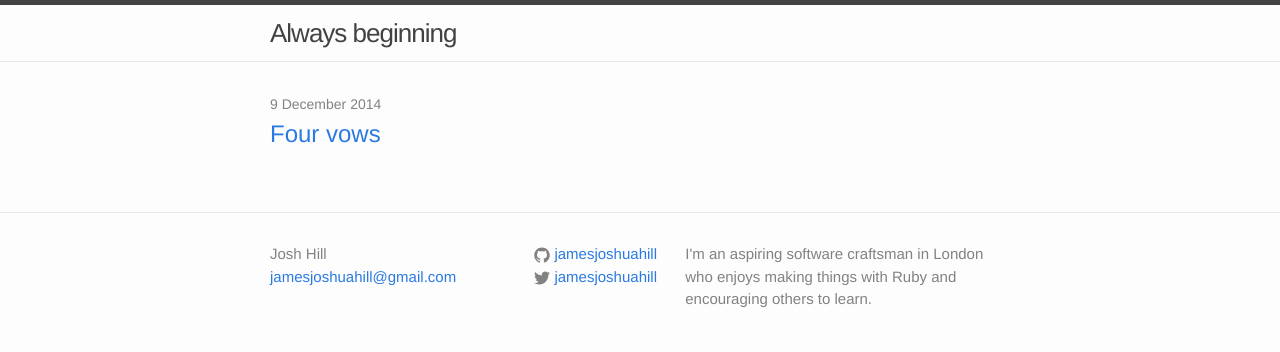
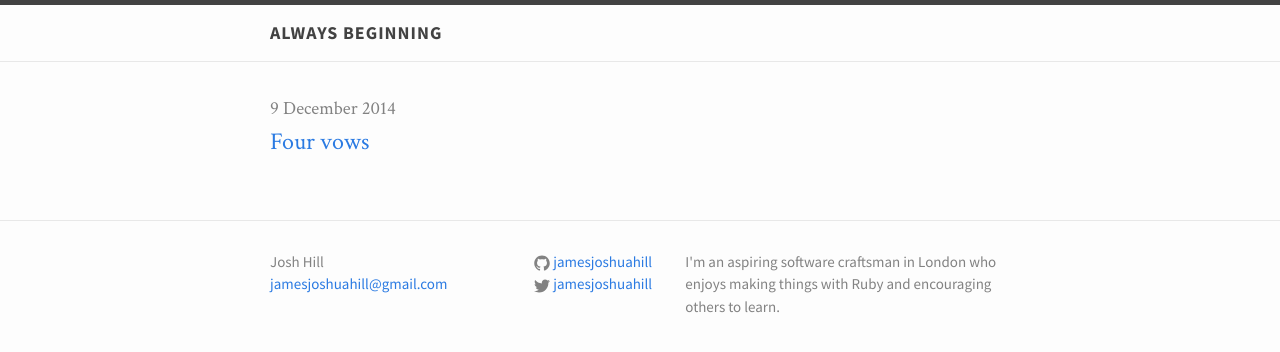
Before and after one commit to jamesjoshuahill/jamesjoshuahill.github.io, a Jekyll site: the page built from index.html, in a window 1280 px wide. Shown: the top 352 px of the page. Built offline with Jekyll 4.4.1, drawn with Linux system fonts in a browser that asks for light colours.

Commit message:
Set up fonts

```diff
--- a/_sass/_base.scss
+++ b/_sass/_base.scss
@@ -111,7 +111,7 @@ blockquote {
     color: $grey-color;
     border-left: 4px solid $grey-color-light;
     padding-left: $spacing-unit / 2;
-    font-size: 18px;
+    font-size: $base-font-size;
     letter-spacing: -1px;
     font-style: italic;
 
@@ -127,7 +127,7 @@ blockquote {
  */
 pre,
 code {
-    font-size: 15px;
+    font-size: $base-font-size;
     border: 1px solid $grey-color-light;
     border-radius: 3px;
     background-color: #eef;
--- a/_sass/_layout.scss
+++ b/_sass/_layout.scss
@@ -11,9 +11,12 @@
 }
 
 .site-title {
-    font-size: 26px;
+    font-family: $title-font-family;
+    font-size: 18px;
+    font-weight: bold;
+    text-transform: uppercase;
     line-height: 56px;
-    letter-spacing: -1px;
+    letter-spacing: 1px;
     margin-bottom: 0;
     float: left;
 
@@ -92,13 +95,18 @@
  * Site footer
  */
 .site-footer {
+    font-family: $title-font-family;
     border-top: 1px solid $grey-color-light;
     padding: $spacing-unit 0;
 }
 
 .footer-heading {
+    color: $grey-color;
     font-size: 18px;
-    margin-bottom: $spacing-unit / 2;
+    font-weight: bold;
+    letter-spacing: 1px;
+    text-transform: uppercase;
+    margin-bottom: $spacing-unit / 4;
 }
 
 .contact-list,
--- a/css/main.scss
+++ b/css/main.scss
@@ -3,13 +3,15 @@
 ---
 @charset "utf-8";
 
-
+@import url(http://fonts.googleapis.com/css?family=Source+Sans+Pro:400,700|Crimson+Text:400,400italic,700);
 
 // Our variables
-$base-font-family: Helvetica, Arial, sans-serif;
-$base-font-size:   16px;
+$base-font-family: 'Crimson Text', Georgia, serif;
+$base-font-size:   16pt;
 $small-font-size:  $base-font-size * 0.875;
 $base-line-height: 1.5;
+
+$title-font-family: 'Source Sans Pro', Helvetica, Arial, sans-serif;
 
 $spacing-unit:     30px;
 
```
